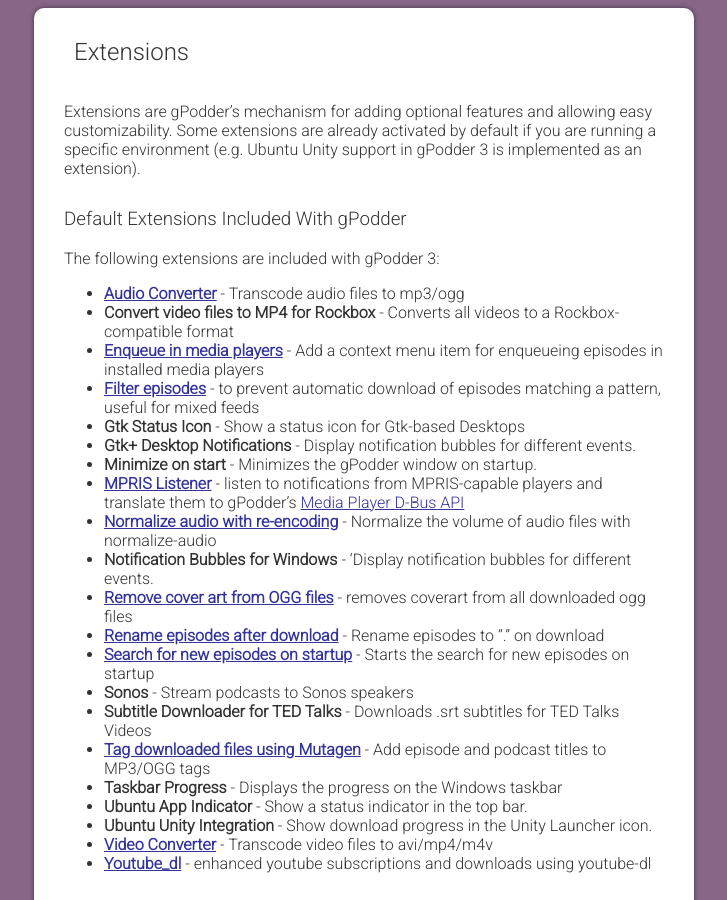
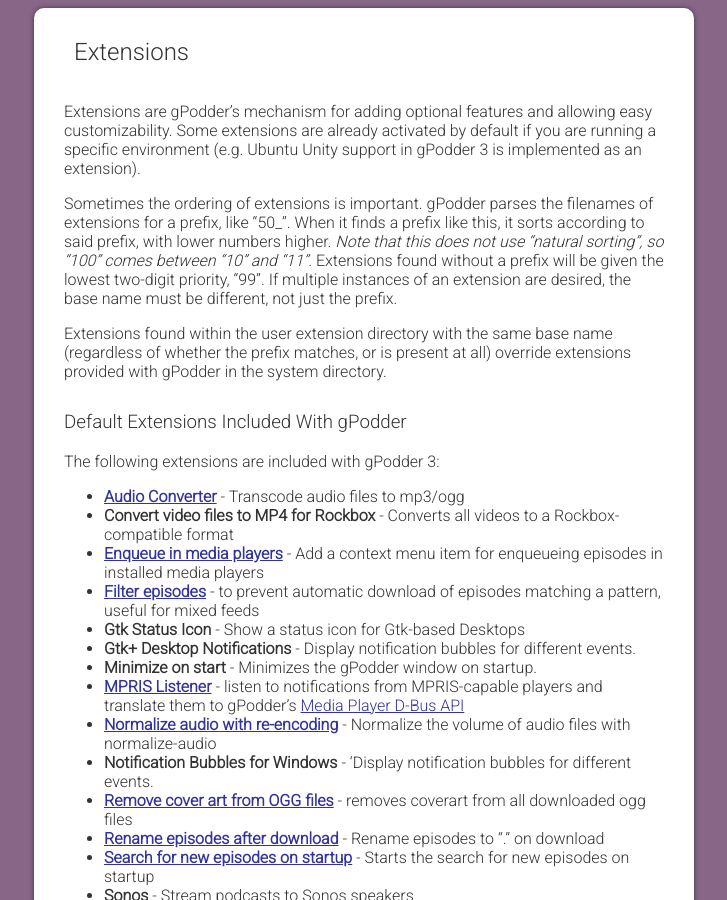
Before and after one commit to gpodder/gpodder.github.io, a Jekyll site: the page built from docs/extensions.md, in a window 1280 px wide and 900 px high. Shown: the whole window, without its empty margins (276-1003 px from the left). Built offline with Jekyll 4.4.1, drawn with Linux system fonts in a browser that asks for light colours; our own code applies the rules of GitHub Pages for plain Markdown files.

Commit message:
extensions.md: Make note of the "new" priority system

```diff
--- a/docs/extensions.md
+++ b/docs/extensions.md
@@ -4,6 +4,9 @@
 
 Extensions are gPodder's mechanism for adding optional features and allowing easy customizability. Some extensions are already activated by default if you are running a specific environment (e.g. Ubuntu Unity support in gPodder 3 is implemented as an extension).
 
+Sometimes the ordering of extensions is important. gPodder parses the filenames of extensions for a prefix, like "50_". When it finds a prefix like this, it sorts according to said prefix, with lower numbers higher. *Note that this does not use "natural sorting", so "100" comes between "10" and "11".* Extensions found without a prefix will be given the lowest two-digit priority, "99". If multiple instances of an extension are desired, the base name must be different, not just the prefix.
+
+Extensions found within the user extension directory with the same base name (regardless of whether the prefix matches, or is present at all) override extensions provided with gPodder in the system directory.
 
 ### Default Extensions Included With gPodder
 
```
